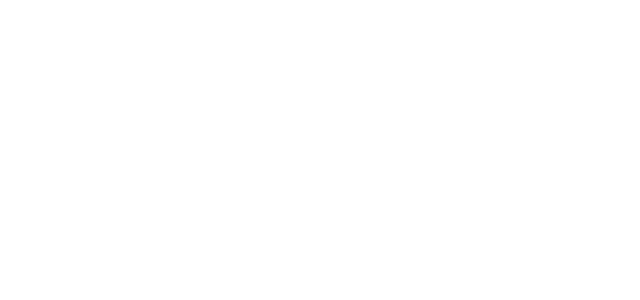
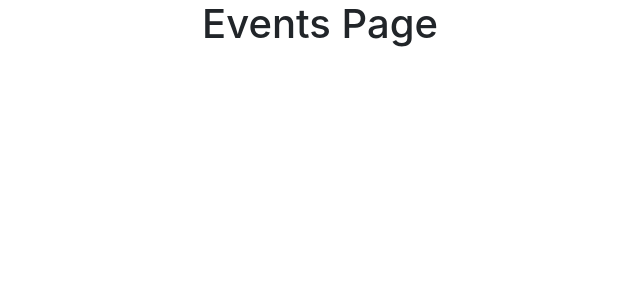
Before and after one commit to Drag49487Jr/ngpro_2nd, a React (Create React App) app: page /events in a window 1280 px wide. Shown: the top 300 px of the page, without its empty margins (320-960 px from the left). Built offline with nearby package versions, Linux system fonts and the light colour scheme.

Commit message:
add events page

```diff
--- /dev/null
+++ b/src/components/Navbar/Navbar.jsx
@@ -0,0 +1,15 @@
+import React,{Component} from 'react';
+import {Link} from 'react-router-dom';
+
+class Navbar extends Component {
+    render() {
+        return(
+            <div>
+                <Link to='/events'>Events</Link><br />
+                <Link to='/downloadablefiles'>Downloadable Files</Link>
+            </div>
+        )
+    }
+};
+
+export default Navbar;
--- a/src/pages/App/App.js
+++ b/src/pages/App/App.js
@@ -2,6 +2,7 @@
 import {Route, Switch} from 'react-router-dom';
 import LoginPage from '../LoginPage/LoginPage';
 import HomePage from '../HomePage/HomePage';
+import EventsPage from '../EventsPage/EventsPage';
 import './App.css';
 
 
@@ -18,6 +19,9 @@
           <HomePage
           />
         }/>
+        <Route path='/events' render={() =>
+          <EventsPage />
+        }/>
       </Switch>
     </div>
   );
--- /dev/null
+++ b/src/pages/EventsPage/EventsPage.jsx
@@ -0,0 +1,13 @@
+import React,{Component} from 'react';
+
+class EventsPage extends Component {
+    render() {
+        return(
+            <div>
+                <h1>Events Page</h1>
+            </div>
+        )
+    }
+};
+
+export default EventsPage;
--- a/src/pages/HomePage/HomePage.jsx
+++ b/src/pages/HomePage/HomePage.jsx
@@ -1,9 +1,12 @@
 import React, {Component} from 'react';
+import Navbar from '../../components/Navbar/Navbar'
+import './HomePage.css';
 
 class HomePage extends Component {
     render() {
         return(
             <div>
+                <Navbar />
                 <h1>HomePage</h1>
 
             </div>
```
Also changed, not shown: src/pages/HomePage/HomePage.css (added).
